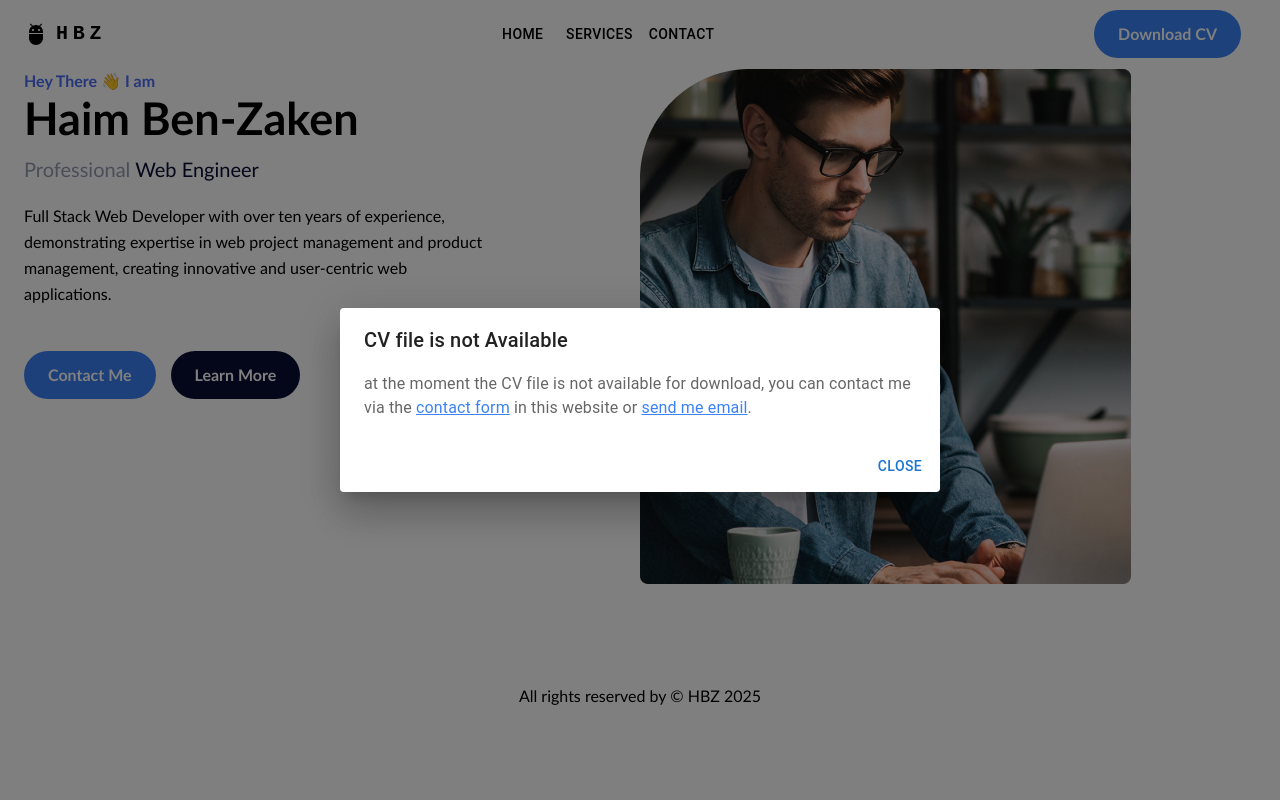
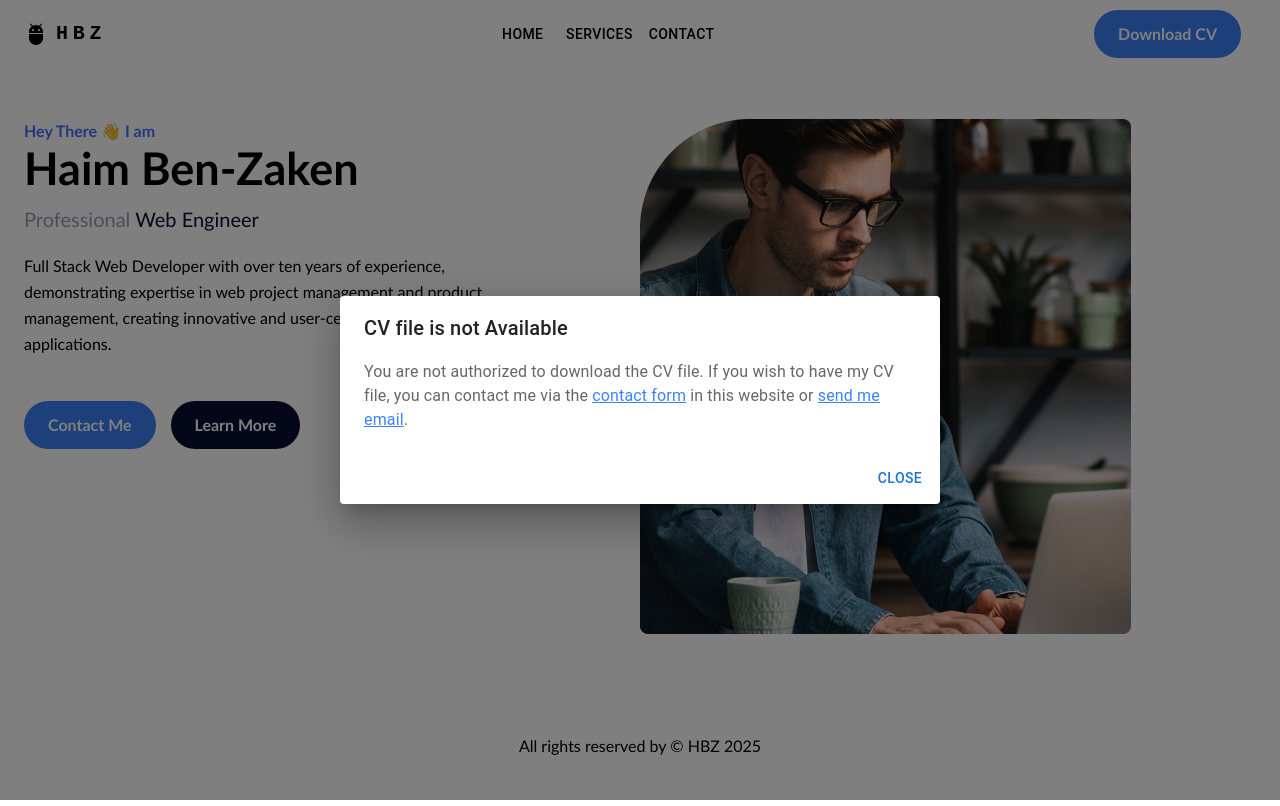
Before and after one commit to haimski/personal-website, a React (Vite) app: page / in a window 1280 px wide. Both pictures are taken after a click on the button "Download CV". Built offline with nearby package versions, Linux system fonts and the light colour scheme.

Commit message:
fine tuning

```diff
--- a/src/Pages/Home.tsx
+++ b/src/Pages/Home.tsx
@@ -6,7 +6,7 @@ import './style.scss';
 
 const Home = () => {
     return (
-        <Grid container className="home  container xl mt-20 flex space-x-4">
+        <Grid container className="home container xl mt-5 flex space-x-4">
             <Grid size={{xs: 12, md: 6}} spacing={2}>
                 <PersonalDetailsMainView />
             </Grid>
--- a/src/Pages/style.scss
+++ b/src/Pages/style.scss
@@ -1,3 +1,4 @@
 .home {
   justify-content: space-around;
+  margin-top: 50px;
 }
--- a/src/generic-components/logical/DownloadCVButton/DownloadCVbutton.tsx
+++ b/src/generic-components/logical/DownloadCVButton/DownloadCVbutton.tsx
@@ -36,7 +36,7 @@ const DownloadCVButton = () => {
                 </DialogTitle>
                 <DialogContent>
                     <DialogContentText id="alert-dialog-description">
-                        at the moment the CV file is not available for download,
+                        You are not authorized to download the CV file. If you wish to have my CV file,
                         you can contact me via the <a href="/contact" className="text-blue-500 underline">contact form</a> in this website or <a href="mailto:benzak@gmail.com" className="text-blue-500 underline">send me email</a>.
                     </DialogContentText>
                 </DialogContent>
```
